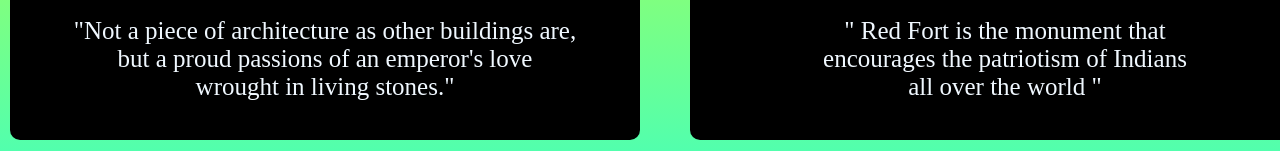
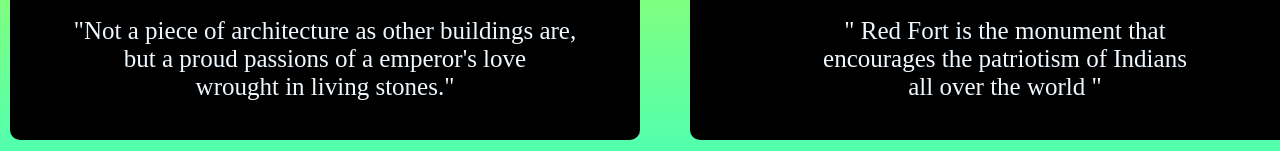
Before and after one commit to Ambedkar13579/HISTAC, a plain HTML site: page index.html in a window 1280 px wide. Shown: the part 430-581 px from the top of the page. Drawn offline with Linux system fonts and the light colour scheme.

Commit message:
Update index.html

```diff
--- a/index.html
+++ b/index.html
@@ -24,7 +24,7 @@
             <div class="p1">
                 <p>"Not a piece of architecture as other buildings are,
                     <br>
-                    but a proud passions of an emperor's love
+                    but a proud passions of a emperor's love
                     <br>
                     wrought in living stones."
                 </p>
```
